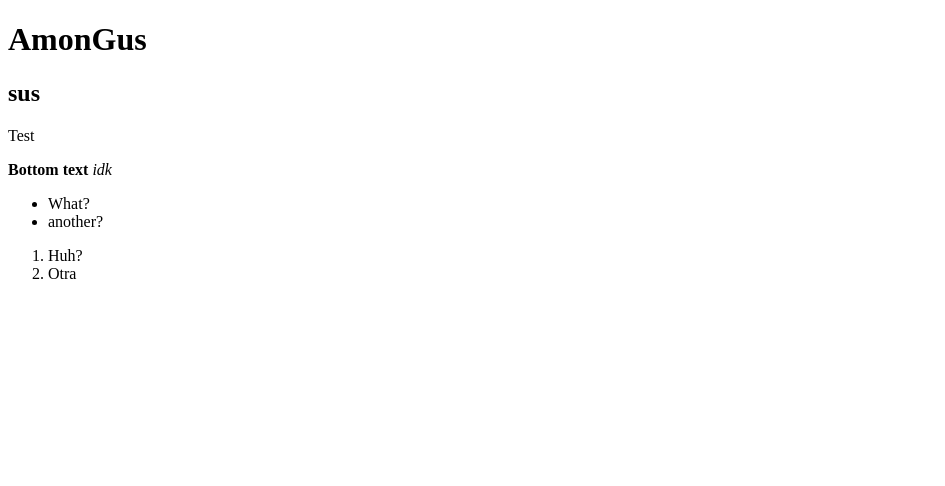
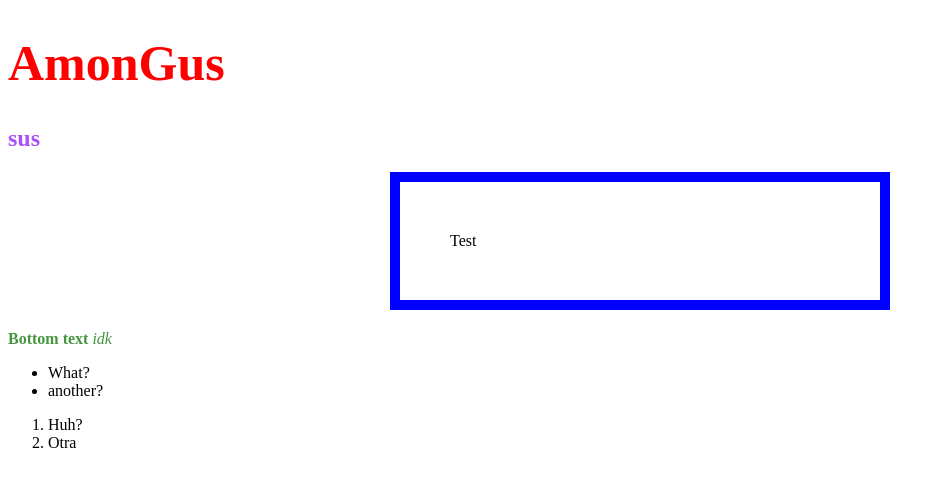
Before and after one commit to LLC87/LLC87.github.io, a plain HTML site: page index.html in a window 1280 px wide. Shown: the whole page, without its empty margins (0-945 px from the left). Drawn offline with Linux system fonts and the light colour scheme.

Commit message:
Update index.html

```diff
--- a/index.html
+++ b/index.html
@@ -1,6 +1,6 @@
 <?xml version="1.0" encoding="UTF-8"?>
 <!DOCTYPE html>
-<link type="text/css" rel="stylesheet" href="stylesheets/main.css" />
+<link href="./CSS.css" type="text/css" rel="stylesheet">
 <html xmlns="http://www.w3.org/1999/xhtml">
     <head>
         <title>Amongus</title>
```
